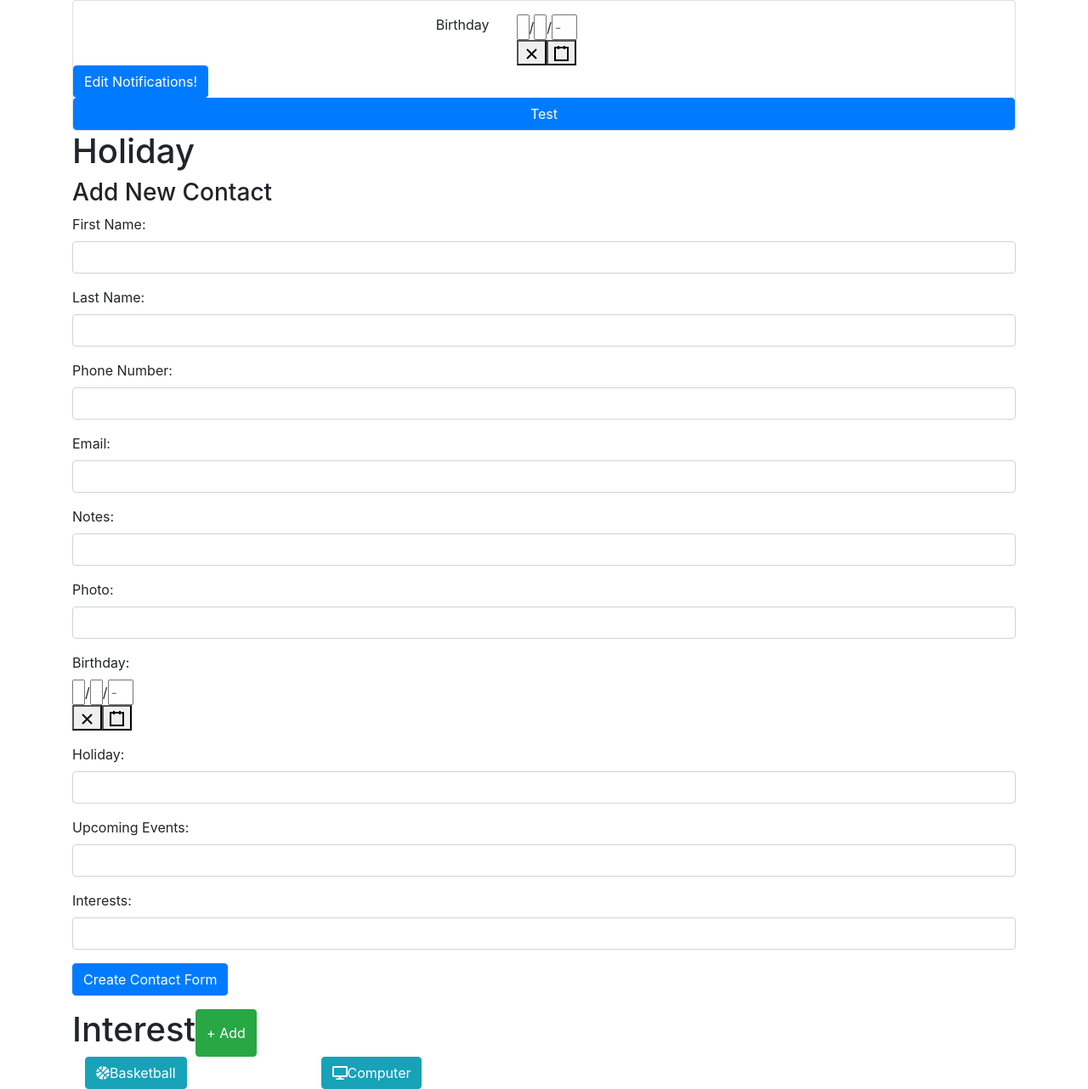
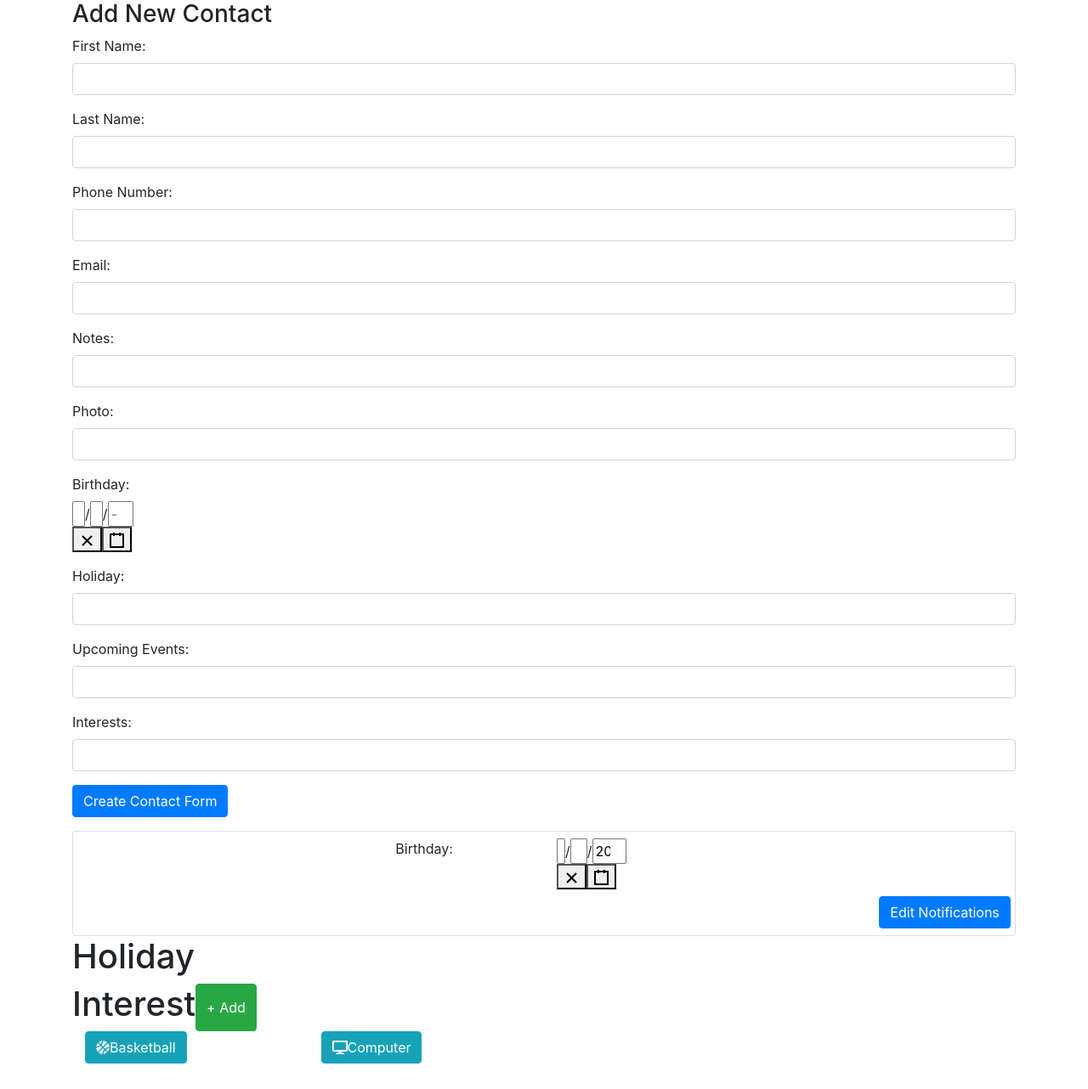
Before and after one commit to shirlz201/novi-group_project, a React (Create React App) app in the folder client/novi/: page /addContact in a window 1280 px wide. Shown: the whole page at 85% size. After the commit the page ends 1252 px from the top, so only its background shows below. Built offline with nearby package versions, Linux system fonts and the light colour scheme.

Commit message:
added states to the birthday form

```diff
--- a/client/novi/package.json
+++ b/client/novi/package.json
@@ -13,6 +13,7 @@
     "bootstrap": "^4.5.2",
     "react": "^16.13.1",
     "react-bootstrap": "^1.3.0",
+    "react-collapse": "^5.0.1",
     "react-date-picker": "^8.0.3",
     "react-dom": "^16.13.1",
     "react-router-dom": "^5.2.0",
--- a/client/novi/src/components/Birthday.jsx
+++ /dev/null
@@ -1,77 +0,0 @@
-import React from "react"
-import DatePicker from 'react-date-picker'
-import { Row, Col, Card, Button, Form, Accordion, useAccordionToggle } from "react-bootstrap"
-
-
-function CustomToggle({ children, eventKey }) {
-    const decoratedOnClick = useAccordionToggle(eventKey, () =>
-        console.log('totally custom!'),
-    );
-
-    return (
-        <Button
-            className="float-right"
-            onClick={decoratedOnClick}
-        >
-            {children}
-        </Button>
-    );
-}
-
-function Birthday() {
-    return (
-        <div class="Birthday">
-            {/*
-            <Card className="my-3">
-                <Form className="mt-3">
-                    <Row className="justify-content-center">
-                        <Col md={1}>
-                            <p className="my-auto"> Birthday </p>
-                        </Col>
-                        <Col className="my-auto" md={2}>
-                            <DatePicker />
-                        </Col>
-                    </Row>
-                </Form> */}
-            {/* <Card.Body>
-                    <CustomToggle eventKey="2" variant="primary float-right">Edit Notifications</CustomToggle>
-                </Card.Body> */}
-            <Accordion defaultActiveKey="0">
-                <Card>
-                    <Row className=" mt-3 justify-content-center">
-                        <Col md={1}>
-                            <p className="my-auto"> Birthday </p>
-                        </Col>
-                        <Col className="my-auto" md={2}>
-                            <DatePicker />
-                        </Col>
-                    </Row>
-                    <Row>
-                        <Col md={2}>
-
-                            <Button className="primary ml-auto" eventKey="2">Edit Notifications!</Button>
-                        </Col>
-
-                    </Row>
-
-                    <Accordion.Collapse eventKey="2">
-                        <Card.Body>
-                            <Row>
-
-                            </Row>
-
-                        </Card.Body>
-                    </Accordion.Collapse>
-
-                <Button className = "float-right">Test</Button>
-                </Card>
-
-            </Accordion>
-
-
-        </div>
-    )
-}
-
-
-export default Birthday;
--- /dev/null
+++ b/client/novi/src/components/BirthdayInput.jsx
@@ -0,0 +1,23 @@
+import React from 'react'
+import DatePicker from 'react-date-picker'
+import {Form} from "react-bootstrap"
+
+function BirthdayInput({setBirthday, birthday}) {
+    return (
+        <div>
+             <Form>
+              <div className="form-group row justify-content-center my-2">
+                        <label className ="col-2">Birthday: </label>
+                        <div className ="col-2">
+                            <DatePicker
+                              value={birthday}
+                              onChange={setBirthday}
+                            />
+                        </div>
+               </div>
+               </Form>
+        </div>
+    )
+}
+
+export default BirthdayInput
--- /dev/null
+++ b/client/novi/src/components/BirthdayNotification.jsx
@@ -0,0 +1,79 @@
+import React, { useState } from "react"
+import BirthdayInput from "./BirthdayInput"
+import { Row, Col, Card, Button, Collapse, Form } from "react-bootstrap"
+
+
+function BirthdayNotification({ birthday, setBirthday, bdayReminder_1, setBdayReminder_1,
+    bdayReminder_5, setBdayReminder_5, bdayReminder_7, setBdayReminder_7, bdayGiftReminder, setBdayGiftReminder,
+    bdayTextReminder, setBdayTextReminder, }) {
+
+    //Bootstrap Collapse Box state
+    const [open, setOpen] = useState(false);
+
+    return (
+        <>
+            <Card>
+                <BirthdayInput setBirthday={setBirthday} birthday={birthday} />
+                <Row className="mb-2">
+                    <Col md={2} className="ml-auto">
+                        {/* Collapse Button */}
+                        <Button
+                            onClick={() => setOpen(!open)}
+                            aria-controls="example-collapse-text"
+                            aria-expanded={open}
+                        >  Edit Notifications
+                        </Button>
+                    </Col>
+                </Row>
+                <Collapse in={open} >
+                    <div id="example-collapse-text" >
+                        <div className="mx-3 my-3">
+                            <Form>
+                                <Row className="justify-content-center">
+                                    <Form.Label className="col-2">Set Reminders:</Form.Label>
+                                    <Form.Group controlId="formBasicCheckbox" className="col-8 row justify-content-center">
+                                        <Form.Check
+                                            className="col-2"
+                                            type="checkbox"
+                                            label="1 day"
+                                            value={bdayReminder_1}
+                                            onChange={(e) => setBdayReminder_1(e.target.value)} />
+                                        <Form.Check
+                                            className="col-2"
+                                            type="checkbox"
+                                            label="5 day"
+                                            value={bdayReminder_5}
+                                            onChange={(e) => setBdayReminder_5(e.target.value)} />
+                                        <Form.Check
+                                            className="col-2"
+                                            type="checkbox"
+                                            label="7 day"
+                                            value={bdayReminder_7}
+                                            onChange={(e) => setBdayReminder_7(e.target.value)} />
+                                        <Form.Check
+                                            className="col-2"
+                                            type="checkbox"
+                                            label="Buy Gift"
+                                            value={bdayGiftReminder}
+                                            onChange={(e) => setBdayGiftReminder(e.target.value)} />
+                                        <Form.Check
+                                            className="col-2"
+                                            type="checkbox"
+                                            label="Send Text"
+                                            value={bdayTextReminder}
+                                            onChange={setBdayTextReminder} />
+                                    </Form.Group>
+                                </Row>
+                            </Form>
+                        </div>
+                    </div>
+                </Collapse>
+            </Card>
+
+        </>
+    );
+}
+
+
+
+export default BirthdayNotification;
--- a/client/novi/src/pages/AddContact.jsx
+++ b/client/novi/src/pages/AddContact.jsx
@@ -1,16 +1,40 @@
-import React from "react"
-import Birthday from "../components/Birthday"
+import React, {useState} from "react"
+import BirthdayNotification from "../components/BirthdayNotification"
 import Holiday from "../components/Holiday"
 import Container from "react-bootstrap/Container"
 import ContactForm from "../components/create-contactform.component"
 import Interest from "../components/AddInterest";
 
+
 function AddContact() {
+    const [birthday, setBirthday] = useState(new Date())
+    const [bdayReminder_1, setBdayReminder_1] = useState(false)
+    const [bdayReminder_5, setBdayReminder_5] = useState(false)
+    const [bdayReminder_7, setBdayReminder_7] = useState(false)
+    const [bdayGiftReminder, setBdayGiftReminder] = useState(false)
+    const [bdayTextReminder, setBdayTextReminder] = useState(false)
+
+
     return (
         <Container>
-            <Birthday />
+            <ContactForm />
+            {/* {console.log(birthday)} */}
+            <BirthdayNotification
+                birthday = {birthday}
+                setBirthday = {setBirthday}
+                bdayReminder_1 = {bdayReminder_1}
+                setBdayReminder_1 ={setBdayReminder_1}
+                bdayReminder_5 = {bdayReminder_1}
+                setBdayReminder_5 ={setBdayReminder_1}
+                bdayReminder_7 = {bdayReminder_1}
+                setBdayReminder_7 ={setBdayReminder_1}
+                bdayGiftReminder = {bdayGiftReminder}
+                setBdayGiftReminder ={setBdayGiftReminder}
+                bdayTextReminder = {bdayTextReminder}
+                setBdayTextReminder ={setBdayTextReminder}
+                />
+                {console.log(bdayTextReminder)}
             <Holiday />
-            <ContactForm />
             <Interest />
         </Container>
 
```
Also changed, not shown: 1 other file (tests, documents, lock files or other folders).
